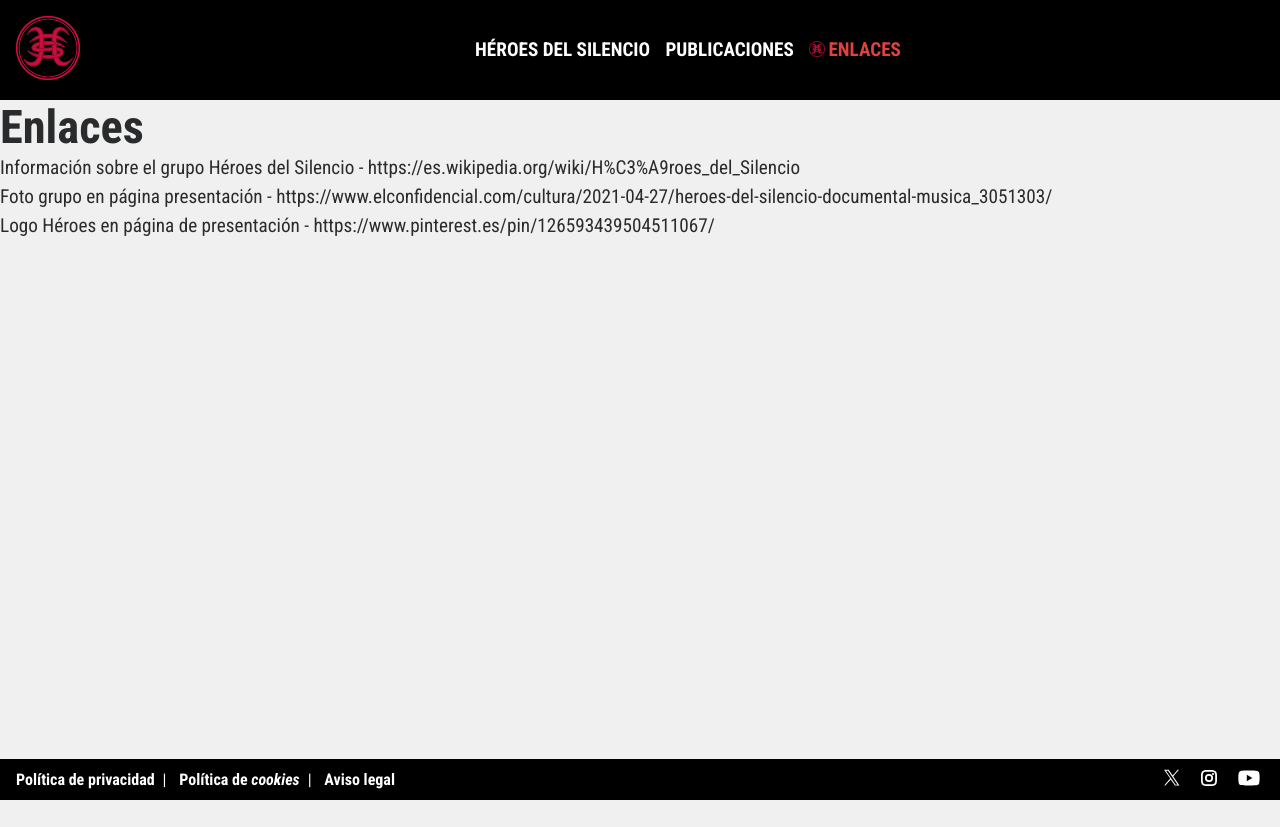
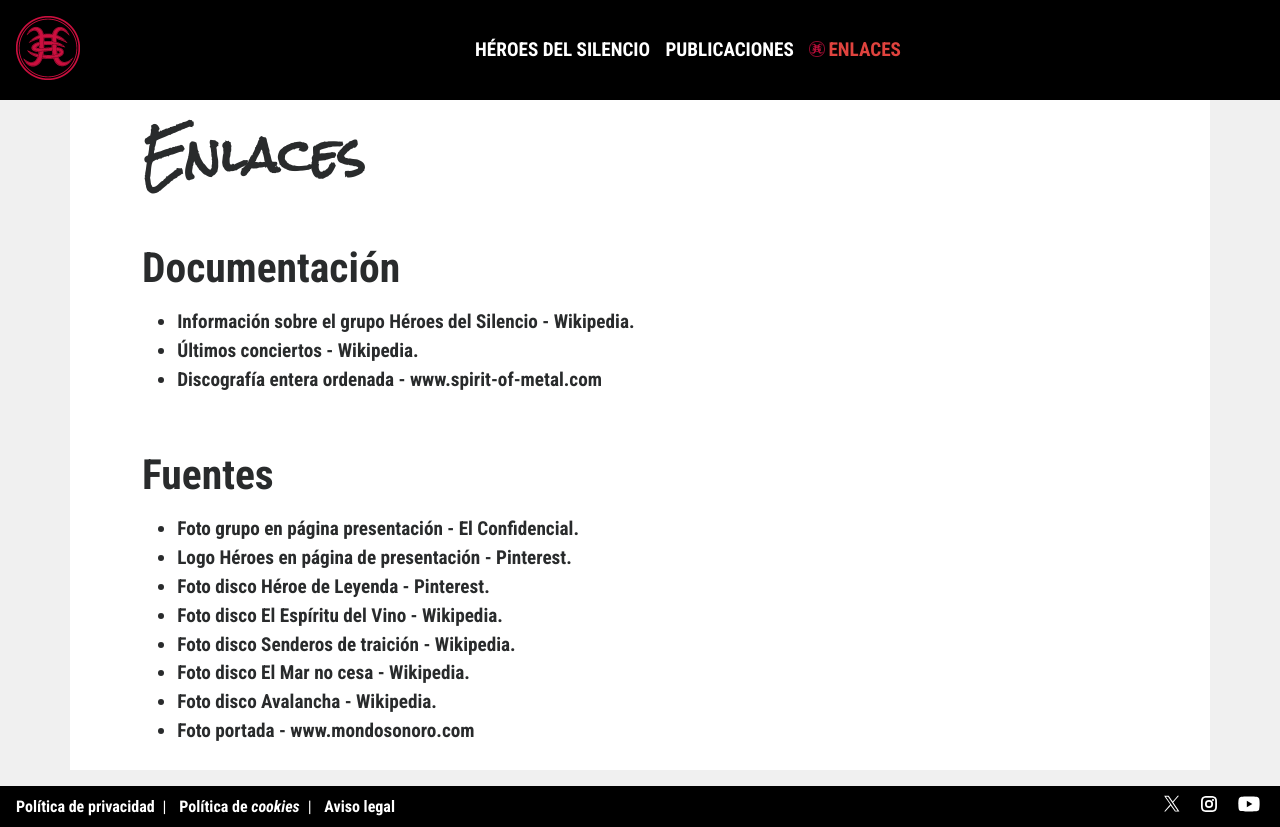
Before and after one commit to nbethencourts/herramientas-html-P1, a website built with Parcel: page src/enlaces.html in a window 1280 px wide. Before the commit the page ends 800 px from the top, so only its background shows below. Built offline with nearby package versions, Linux system fonts and the light colour scheme; a web font is replaced by a local one.

Commit message:
Se añaden los enlaces

```diff
--- a/src/css/style.sass
+++ b/src/css/style.sass
@@ -316,3 +316,21 @@
             font-size: 1.8rem
     .flex-otros article
         flex: 0 1 20%
+
+/** Página enlaces ***/
+.enlaces
+    section
+        padding: 2rem 0 .5rem 0
+    h1
+        font-family: $cursive-font
+    ul
+        margin: 1rem 0
+        color: $main-color
+        padding-left: 1.8rem
+        line-height: 1.5
+        li
+            margin: 0 0.4rem
+            :hover
+                color: $accent-color
+    a
+        color: $main-color
--- a/src/enlaces.html
+++ b/src/enlaces.html
@@ -1,5 +1,6 @@
 <!DOCTYPE html>
 <html lang="es">
+
 <head>
     <meta charset="UTF-8">
     <meta name="viewport" content="width=device-width, initial-scale=1.0">
@@ -8,6 +9,7 @@
     <link rel="shortcut icon" href="img/heroes-512x512.png" type="image/png">
     <link rel="stylesheet" href="css/style.sass">
 </head>
+
 <body>
     <header>
         <div class="header">
@@ -21,15 +23,37 @@
             </nav>
         </div>
     </header>
-    <main>
-        <h1>Enlaces</h1>
-        <p>Información sobre el grupo Héroes del Silencio - https://es.wikipedia.org/wiki/H%C3%A9roes_del_Silencio</p>
-        <p>Foto grupo en página presentación - https://www.elconfidencial.com/cultura/2021-04-27/heroes-del-silencio-documental-musica_3051303/</p>
-        <p>Logo Héroes en página de presentación - https://www.pinterest.es/pin/126593439504511067/</p>
+    <main class="enlaces">
+        <div class="container-fluid">
+            <h1>Enlaces</h1>
+            <section>
+                <h2>Documentación</h2>
+                <ul>
+                    <li><a href="https://es.wikipedia.org/wiki/H%C3%A9roes_del_Silencio" target="_blank">Información sobre el grupo Héroes del Silencio - Wikipedia.</a></li>
+                    <li><a href="https://es.wikipedia.org/wiki/H%C3%A9roes_del_Silencio_Tour_2007" target="_blank">Últimos conciertos - Wikipedia.</a></li>
+                    <li><a href="https://www.spirit-of-metal.com/es/discography/Heroes_Del_Silencio/1" target="_blank">Discografía entera ordenada - www.spirit-of-metal.com</a></li>
+                </ul>
+
+            </section>
+            <section>
+                <h2>Fuentes</h2>
+                <ul>
+                    <li><a href="https://www.elconfidencial.com/cultura/2021-04-27/heroes-del-silencio-documental-musica_3051303" target="_blank">Foto grupo en página presentación - El Confidencial.</a></li>
+                    <li><a href="https://www.pinterest.es/pin/126593439504511067/" target="_blank">Logo Héroes en página de presentación - Pinterest.</a></li>
+                    <li><a href="https://www.pinterest.com.mx/pin/743797694733241479/ Héroe de leyenda by Judah" target="_blank">Foto disco Héroe de Leyenda - Pinterest.</a></li>
+                    <li><a href="https://en.wikipedia.org/wiki/El_Esp%C3%ADritu_del_Vino" target="_blank">Foto disco El Espíritu del Vino - Wikipedia.</a></li>
+                    <li><a href="https://en.wikipedia.org/wiki/Senderos_de_traici%C3%B3n" target="_blank">Foto disco Senderos de traición - Wikipedia.</a></li>
+                    <li><a href="https://en.wikipedia.org/wiki/El_Mar_No_Cesa" target="_blank">Foto disco El Mar no cesa - Wikipedia.</a></li>
+                    <li><a href="https://en.wikipedia.org/wiki/Avalancha" target="_blank">Foto disco Avalancha - Wikipedia.</a></li>
+
+                    <li><a href="https://www.mondosonoro.com/artistas-musica/heroes-del-silencio/" target="_blank">Foto portada - www.mondosonoro.com</a></li>
+                </ul>
+            </section>
+        </div>
     </main>
     <footer>
         <include src="footer.html"></include>
     </footer>
-    <script src="scripts/app.js"></script>
 </body>
+
 </html>
--- a/src/scripts/app.js
+++ b/src/scripts/app.js
@@ -1,4 +1,3 @@
-console.log('Prueba');
 const btnLetras = document.querySelectorAll('.btnLetra');
 
 btnLetras.forEach(btn => {
```
Also changed, not shown: src/heroes.html (+0 -1 lines), src/publicaciones.html (+0 -1 lines).
